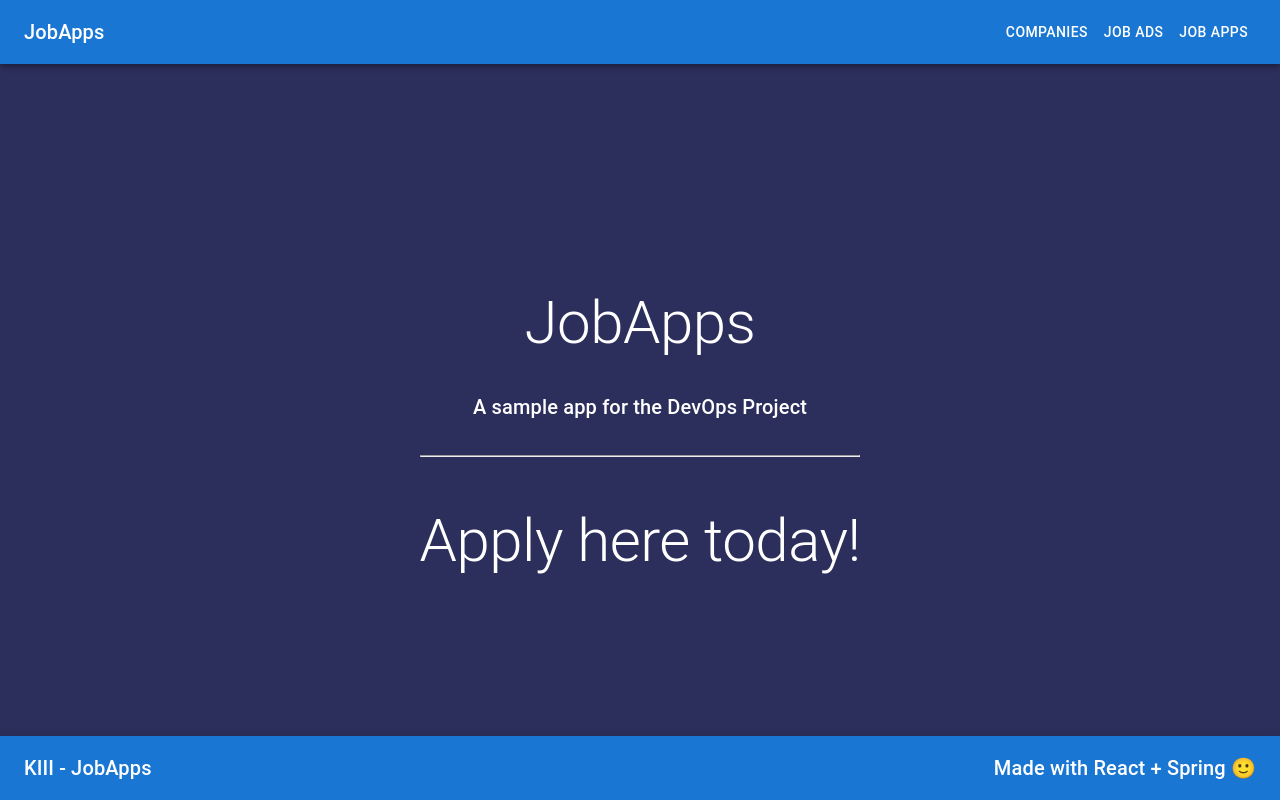
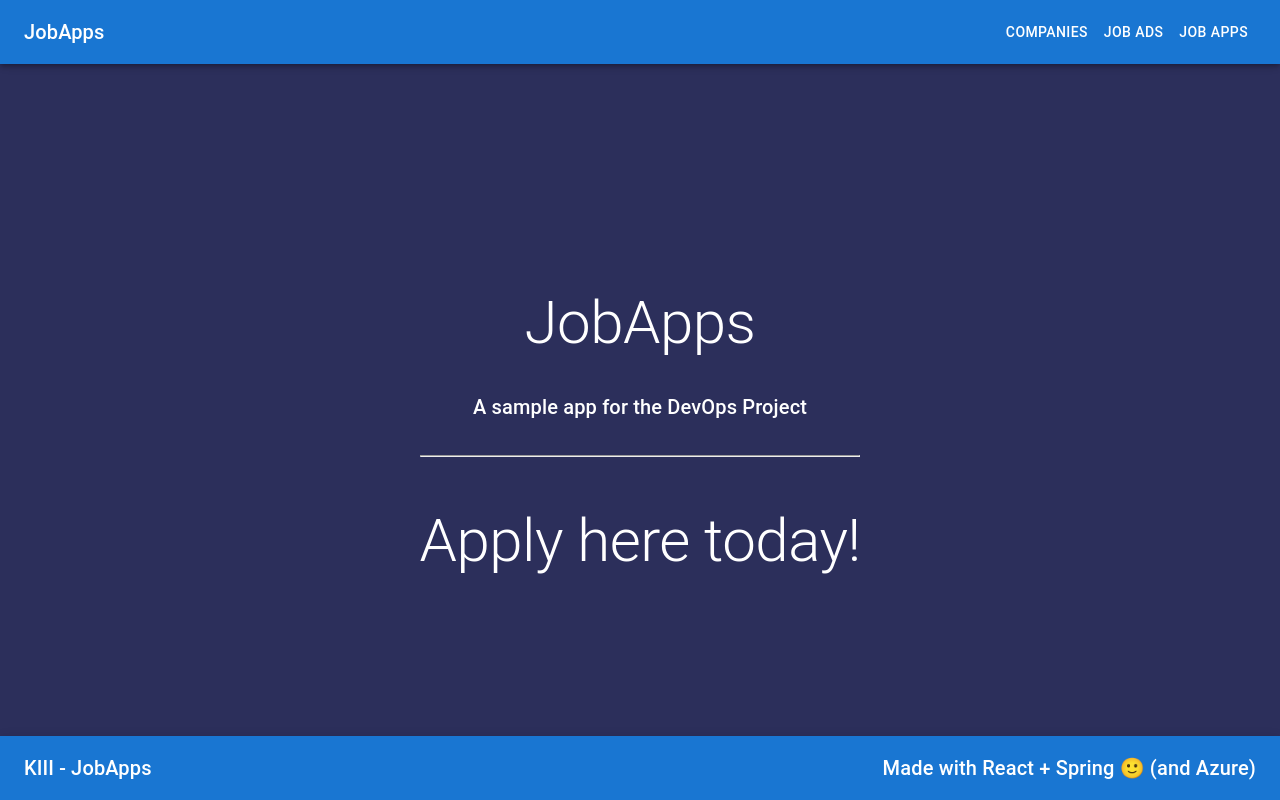
Before and after one commit to MarkoMinovski/kiii-project, a React (Vite) app in the folder frontend/: page / in a window 1280 px wide. Built offline with nearby package versions, Linux system fonts and the light colour scheme.

Commit message:
test commit2

```diff
--- a/frontend/src/ui/components/layout/Footer.jsx
+++ b/frontend/src/ui/components/layout/Footer.jsx
@@ -22,7 +22,7 @@ const Footer = () => {
                     <Box sx={{ flexGrow: 1 }} />
 
                     <Typography variant="h6">
-                        Made with React + Spring 🙂
+                        Made with React + Spring 🙂 (and Azure)
                     </Typography>
                 </Toolbar>
             </AppBar>
```
